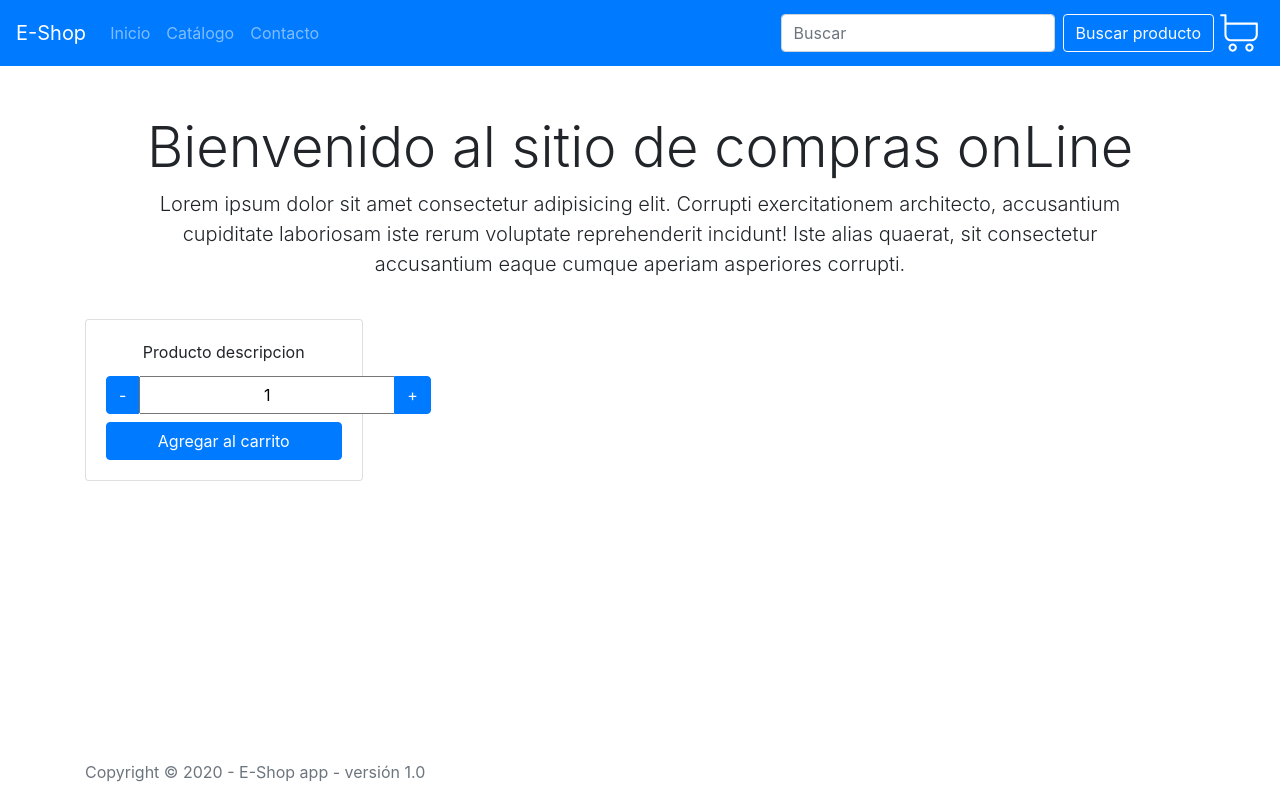
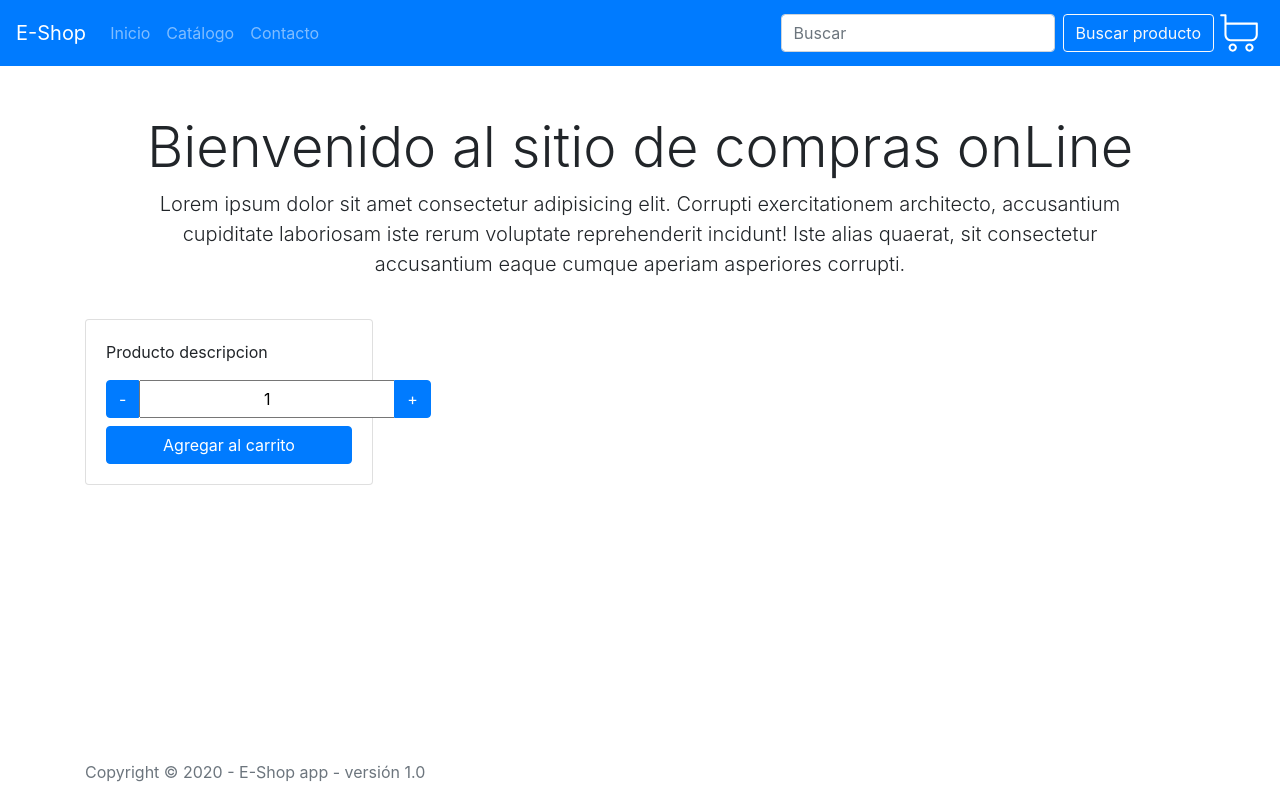
Before and after one commit to xblaz/shop-app, a React (Create React App) app: page / in a window 1280 px wide. Built offline with nearby package versions, Linux system fonts and the light colour scheme.

Commit message:
itemcount card html paso a bootstrap react

```diff
--- a/src/components/Contador/ItemCount.js
+++ b/src/components/Contador/ItemCount.js
@@ -1,5 +1,5 @@
 import React, { useState, useEffect } from 'react';
-import { Button, ButtonGroup } from 'react-bootstrap';
+import { Card, Button, ButtonGroup } from 'react-bootstrap';
 
 const ItemCount = props => {
 
@@ -30,18 +30,18 @@ const ItemCount = props => {
     }
 
     return (
-        <div className="card text-center w-25">
-            <div className="card-body">
-                <p className="card-title">Producto descripcion</p>
+        <div>
+            <Card style={{ width: '18rem' }}>
+            <Card.Body>
+                <Card.Text>Producto descripcion</Card.Text>
                 <ButtonGroup>
                     <Button variant="primary" onClick={decrementa}>-</Button>
                     <input type="text" value={contador} className="text-center" readOnly />
                     <Button variant="primary" onClick={incrementa}>+</Button>
                 </ButtonGroup>
-                <div>
-                    <Button variant="primary mt-2 btn-block" onClick={onUp}>Agregar al carrito</Button>
-                </div>
-            </div>
+                <Button variant="primary mt-2 btn-block" onClick={onUp}>Agregar al carrito</Button>
+                </Card.Body>
+            </Card>
         </div>
     );
 
```
